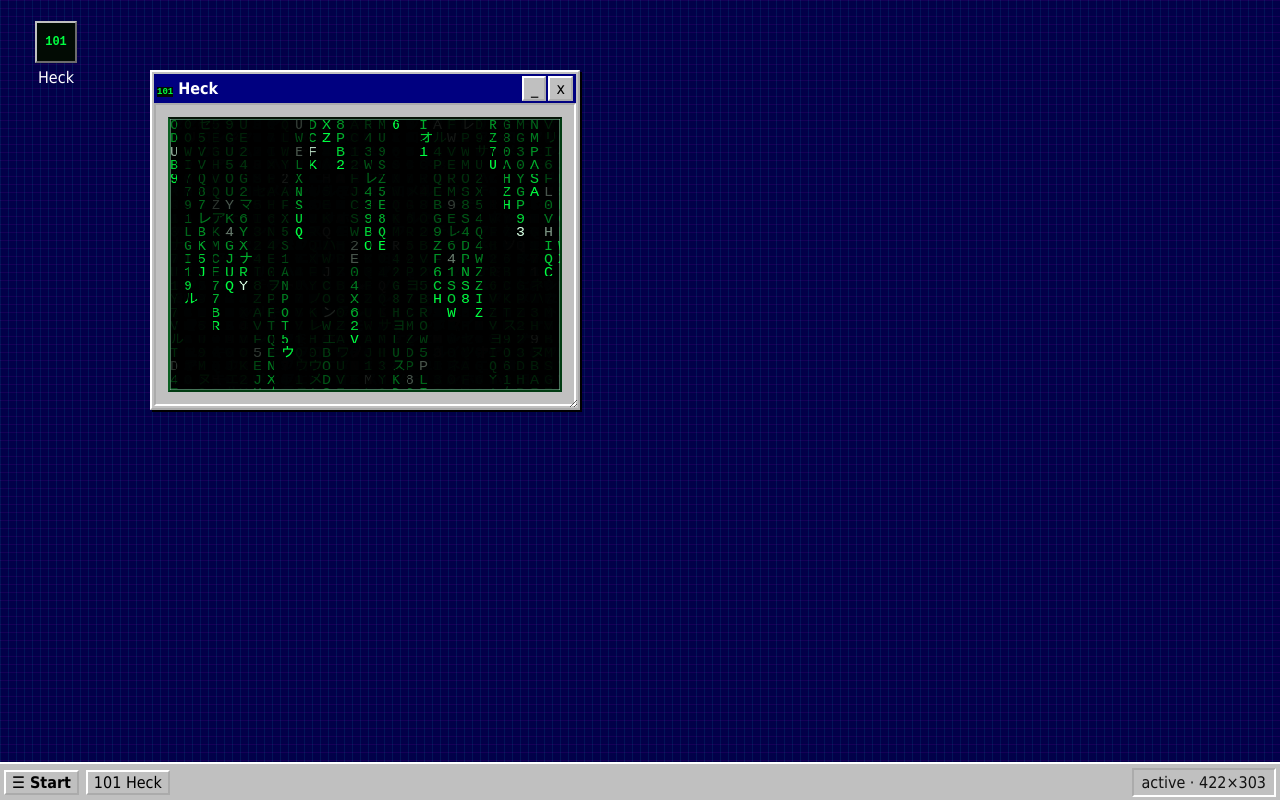
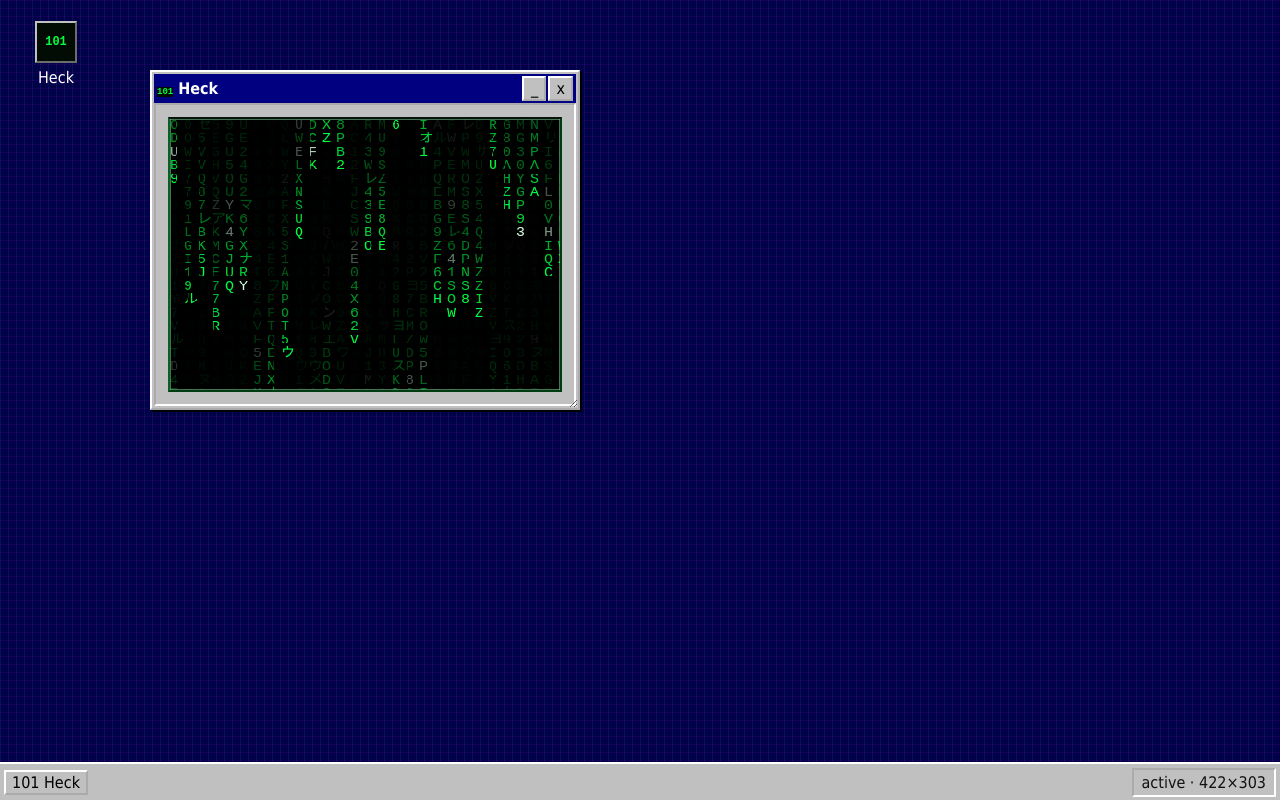
Before and after one commit to FurSquared/f2-app-heck, a website built with Vite: page index.html in a window 1280 px wide. Built offline with nearby package versions, Linux system fonts and the light colour scheme.

Commit message:
Remove fake Start button

```diff
--- a/dev/styles.css
+++ b/dev/styles.css
@@ -142,7 +142,3 @@ button {
   padding: 3px 8px;
   border: 2px inset #fff;
 }
-
-.start-button {
-  font-weight: 700;
-}
--- a/index.html
+++ b/index.html
@@ -26,7 +26,6 @@
       </section>
 
       <footer class="taskbar">
-        <button type="button" class="start-button">☰ Start</button>
         <button id="task-button" type="button">101 Heck</button>
         <span id="status" role="status">starting</span>
       </footer>
```
